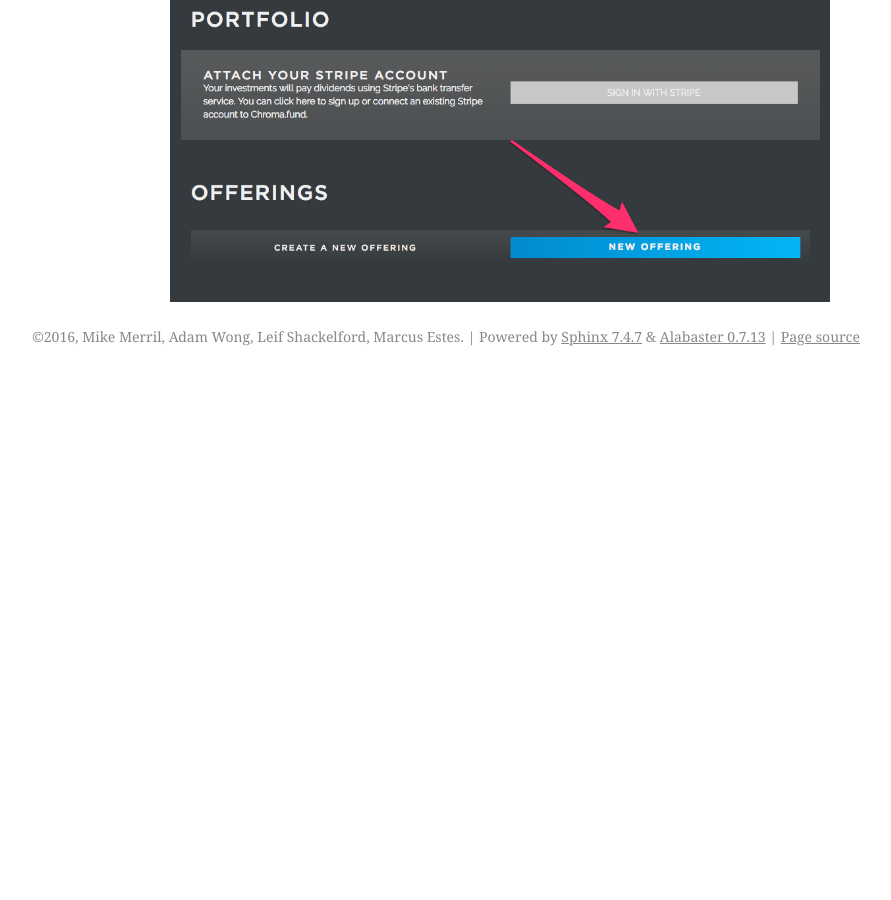
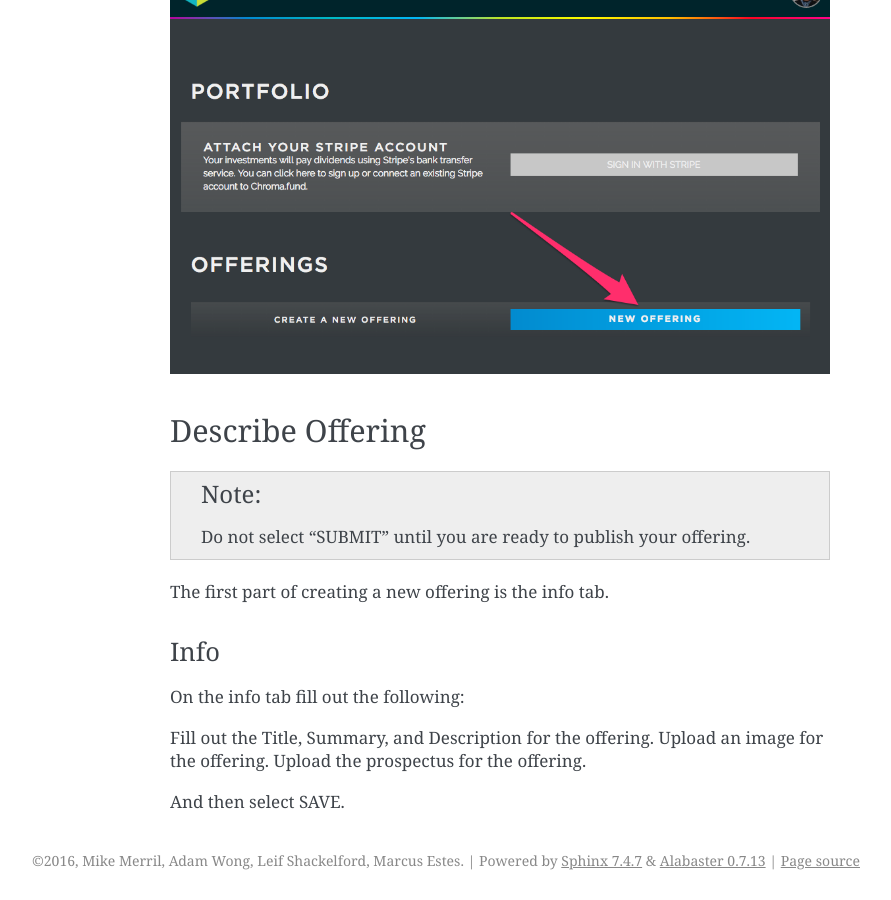
Before and after one commit to ChromaPDX/chroma-fund-docs, a Sphinx documentation site: the page built from docs/source/chroma_fund/account.rst, in a window 1280 px wide and 900 px high, scrolled down 2577 px. Shown: the whole window, without its empty margins (250-1141 px from the left). Built offline with Sphinx 7.4.7, drawn with Linux system fonts in a browser that asks for light colours; before the commit the page ends 2953 px from its top, so only the background shows below that; some of the changed text lies outside the part shown.

Commit message:
Update account.rst

```diff
--- a/docs/source/chroma_fund/account.rst
+++ b/docs/source/chroma_fund/account.rst
@@ -51,8 +51,11 @@ Logout
 
 To log out scroll to the bottom of your account page and select "LOGOUT"
 
-Create a New Offering
+Creating a New Offering
 =====================
+
+Create New Offering
+-------------------
 
 To create a new offering select PORTFOLIO in the menu bar.
 
@@ -61,3 +64,21 @@ To create a new offering select PORTFOLIO in the menu bar.
 On the Portfolio page select "NEW OFFERING"
 
 .. image:: /images/select_newoffering.png
+
+Describe Offering
+-----------------
+
+.. note:: Do not select "SUBMIT" until you are ready to publish your offering.
+
+The first part of creating a new offering is the info tab.
+
+Info
+~~~~
+
+On the info tab fill out the following:
+
+Fill out the Title, Summary, and Description for the offering.
+Upload an image for the offering.
+Upload the prospectus for the offering.
+
+And then select SAVE.
```
